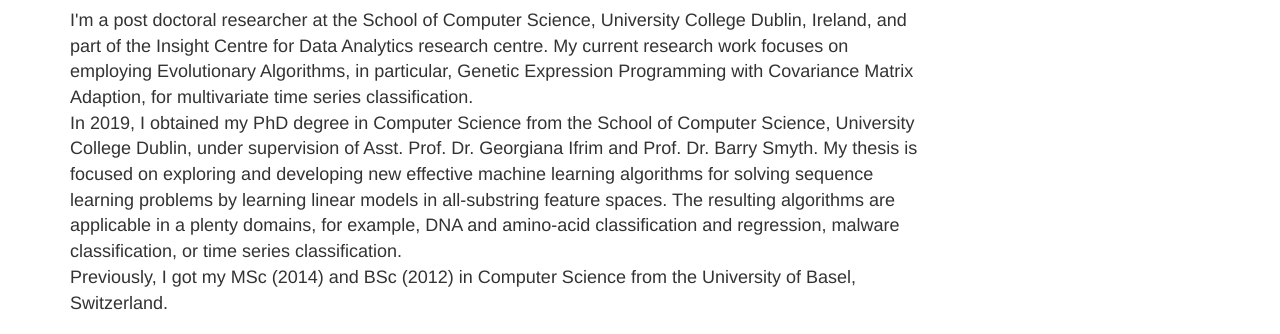
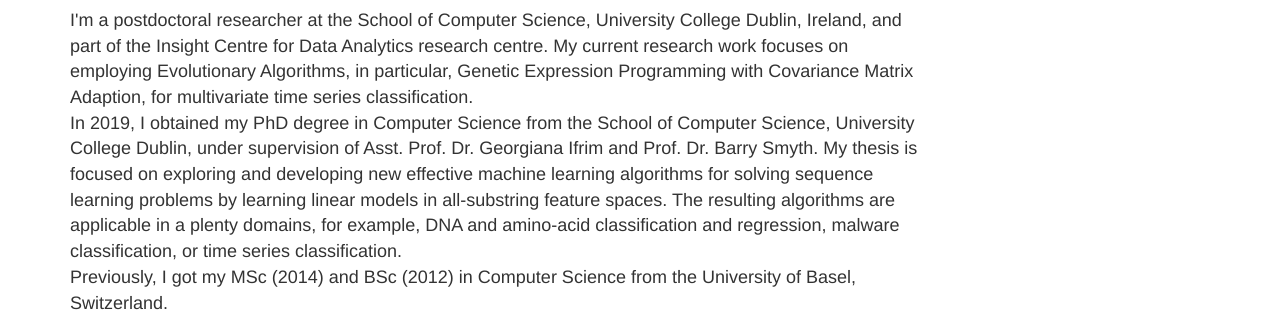
Before and after one commit to svgsponer/svgsponer.github.io, a plain HTML site: page index.html in a window 1280 px wide. Shown: the part 342-676 px from the top of the page. Drawn offline with nearby package versions, Linux system fonts and the light colour scheme.

Commit message:
Fix typo

```diff
--- a/index.html
+++ b/index.html
@@ -44,7 +44,7 @@
                     <h2 id="sec-2">Short Bio</h2>
                     <div class="outline-text-2" id="text-2">
                         <p>
-                            I'm a post doctoral researcher at the
+                            I'm a postdoctoral researcher at the
                             School of Computer Science, University
                             College Dublin, Ireland, and part of the
                             Insight Centre for Data Analytics research
```
